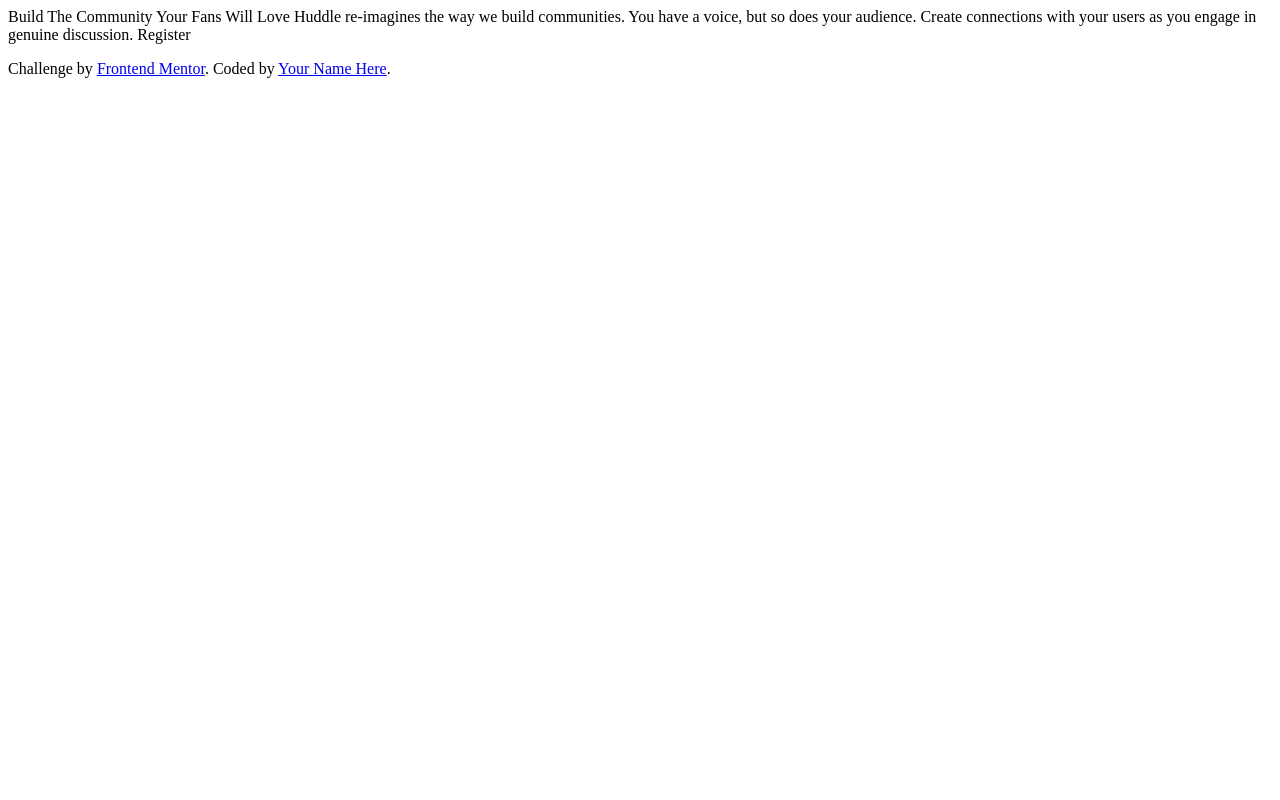
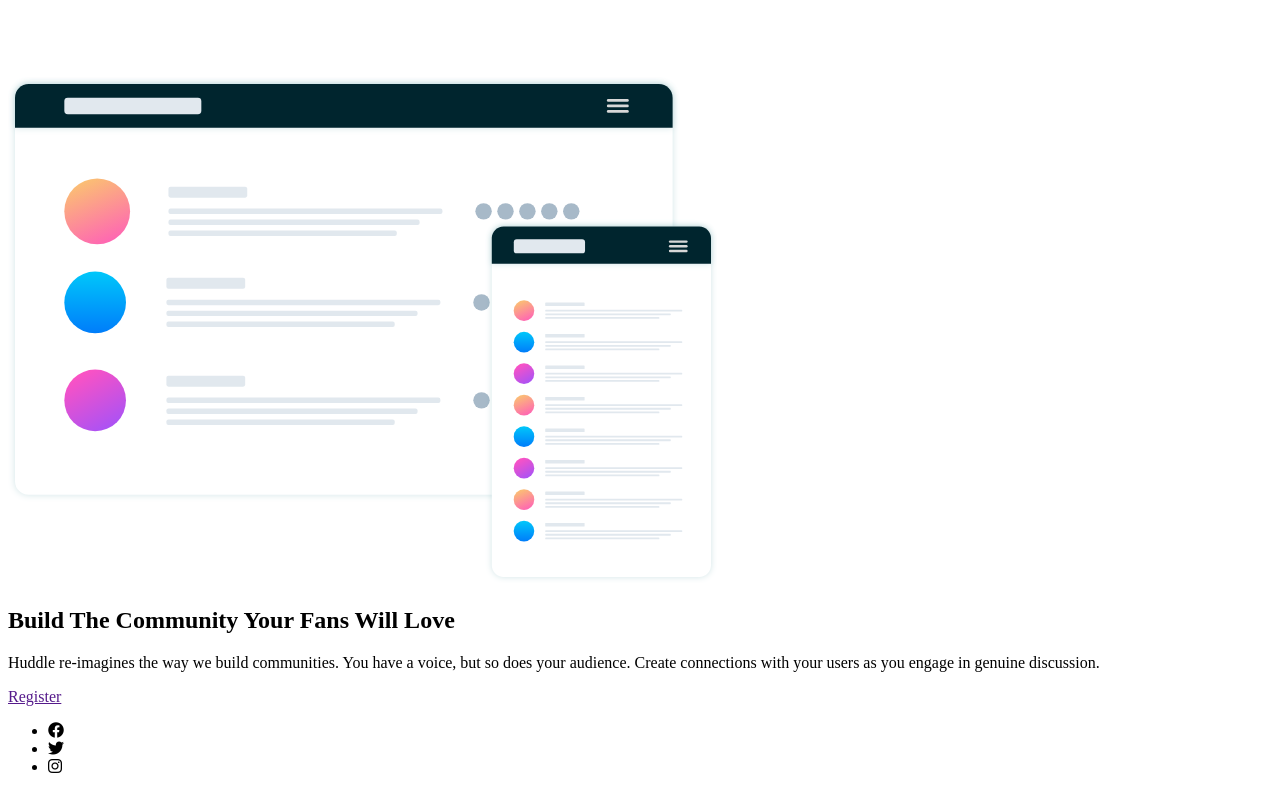
Before and after one commit to codernami/huddle-landing-page-with-single-introductory-section, a plain HTML site: page index.html in a window 1280 px wide. Drawn offline with Linux system fonts and the light colour scheme.

Commit message:
Adding basic html structure and fontawesome footer social icons.

```diff
--- a/index.html
+++ b/index.html
@@ -4,25 +4,50 @@
   <meta charset="UTF-8">
   <meta name="viewport" content="width=device-width, initial-scale=1.0"> <!-- displays site properly based on user's device -->
 
+  <!-- Icons -->
   <link rel="icon" type="image/png" sizes="32x32" href="./images/favicon-32x32.png">
+    <!-- Icons -->
+  <link rel="stylesheet" href="https://cdnjs.cloudflare.com/ajax/libs/font-awesome/6.1.1/css/all.min.css" integrity="sha512-KfkfwYDsLkIlwQp6LFnl8zNdLGxu9YAA1QvwINks4PhcElQSvqcyVLLD9aMhXd13uQjoXtEKNosOWaZqXgel0g==" crossorigin="anonymous" referrerpolicy="no-referrer" />
+
 
   <title>Frontend Mentor | Huddle landing page with single introductory section</title>
 
 </head>
 <body>
+  <header>
+    <img src="./images/logo.svg" alt="Huddle logo">
+  </header>
 
-  Build The Community Your Fans Will Love
+  <main>
+    <img src="./images/illustration-mockups.svg" alt="illustration mockups">
 
-  Huddle re-imagines the way we build communities. You have a voice, but so does your audience.
-  Create connections with your users as you engage in genuine discussion.
+    <article>
+      <h1>
+        Build The Community Your Fans Will Love
+      </h1>
+      <p>
+        Huddle re-imagines the way we build communities. You have a voice, but so does your audience.
+        Create connections with your users as you engage in genuine discussion.
+      </p>
 
-  Register
+      <a href="">
+        Register
+      </a>
+    </article>
+  </main>
 
   <footer>
-    <p class="attribution">
-      Challenge by <a href="https://www.frontendmentor.io?ref=challenge" target="_blank">Frontend Mentor</a>.
-      Coded by <a href="#">Your Name Here</a>.
-    </p>
+    <ul>
+     <li class= "social-links_item">
+        <i class="fab fa-facebook"></i>
+      </li>
+      <li class= "social-links_item">
+        <i class="fab fa-twitter"></i>
+      </li>
+      <li class= "social-links_item">
+        <i class="fab fa-instagram"></i>
+      </li>
+    </ul>
   </footer>
 </body>
 </html>
```
